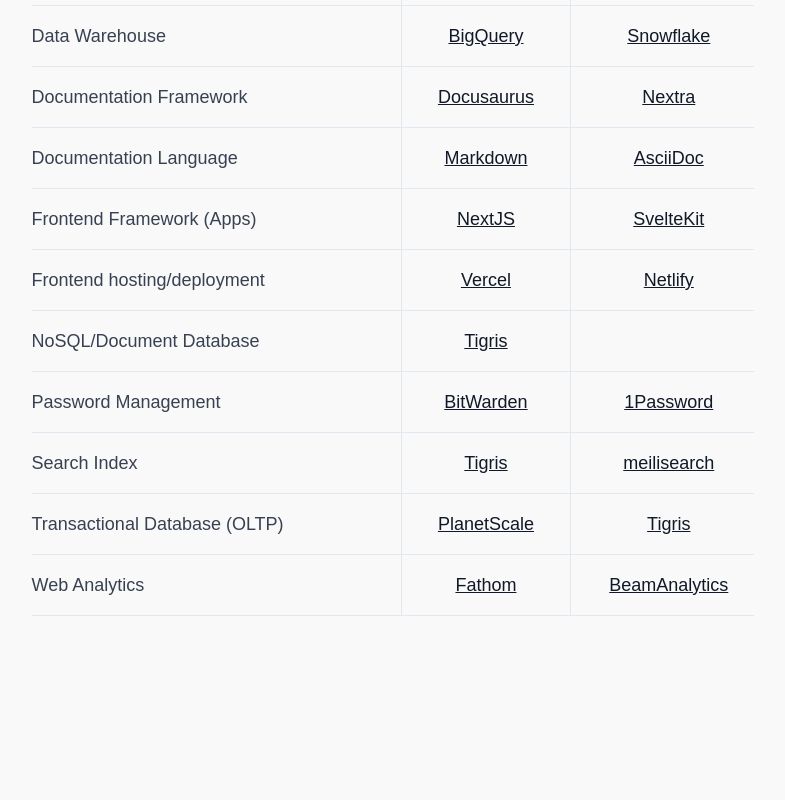
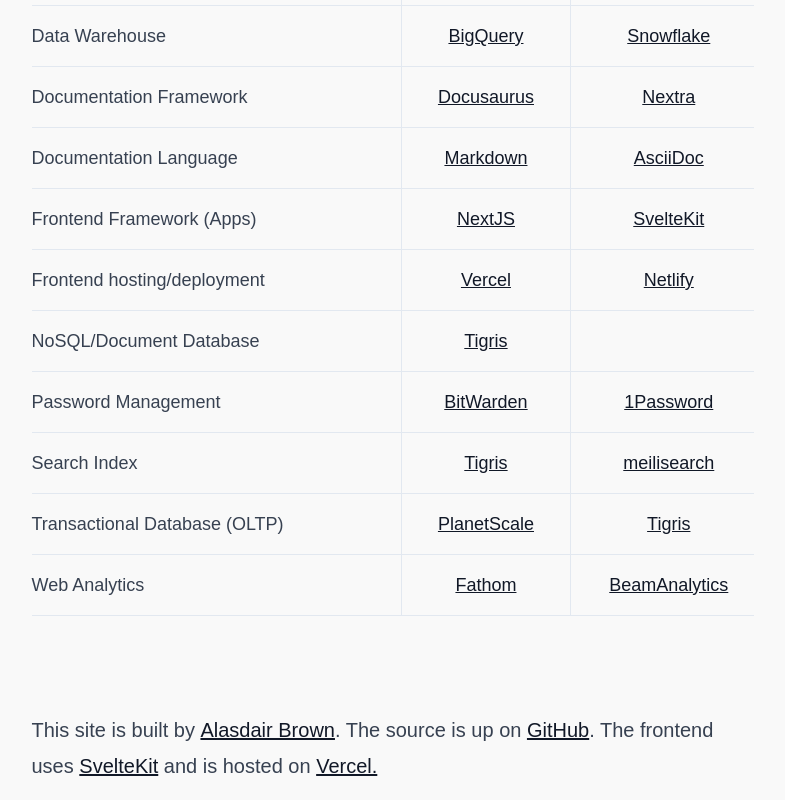
Before and after one commit to sdairs/speedwins, a SvelteKit app: page / in a window 1280 px wide. Shown: the part 646-1446 px from the top of the page, without its empty margins (247-1032 px from the left). Before the commit the page ends 1278 px from the top, so only its background shows below. Built offline with nearby package versions, Linux system fonts and the light colour scheme; a web font is replaced by a local one.

Commit message:
built with

```diff
--- a/src/routes/+page.svelte
+++ b/src/routes/+page.svelte
@@ -83,6 +83,15 @@
 	</table>
 </div>
 
+<div class="prose prose-m mt-24 mb-4 mx-4 md:mx-auto lg:prose-xl">
+	<p>
+		This site is built by <a href="https://alasdairb.com">Alasdair Brown</a>. The source is up on
+		<a href="https://github.com/sdairs/speedwins">GitHub</a>. The frontend uses
+		<a href="https://kit.svelte.dev/">SvelteKit</a>
+		and is hosted on <a href="https://vercel.com/">Vercel.</a>
+	</p>
+</div>
+
 <style lang="postcss">
 	td:first-child,
 	th:first-child {
```
